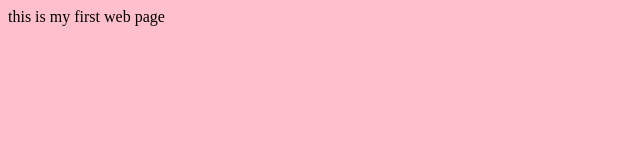
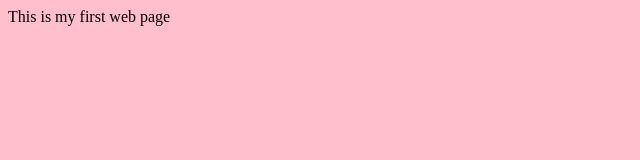
Before and after one commit to tenpagyatso/gyatso654, a plain HTML site: page index.html in a window 1280 px wide. Shown: the full height of the page, 0-640 px from the left. Drawn offline with Linux system fonts and the light colour scheme.

Commit message:
Update index.html

```diff
--- a/index.html
+++ b/index.html
@@ -7,7 +7,7 @@ hello world
 </title>
   </head>
 <body>
-  this is my first web page
+  This is my first web page
   <body bgcolor=pink>
 </body>
 
```
